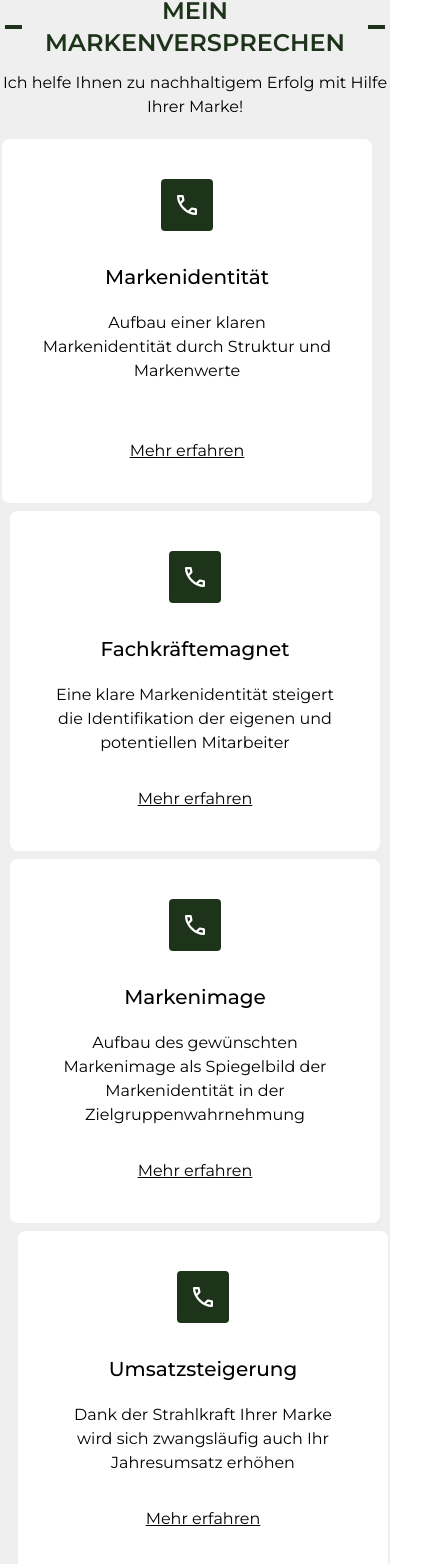
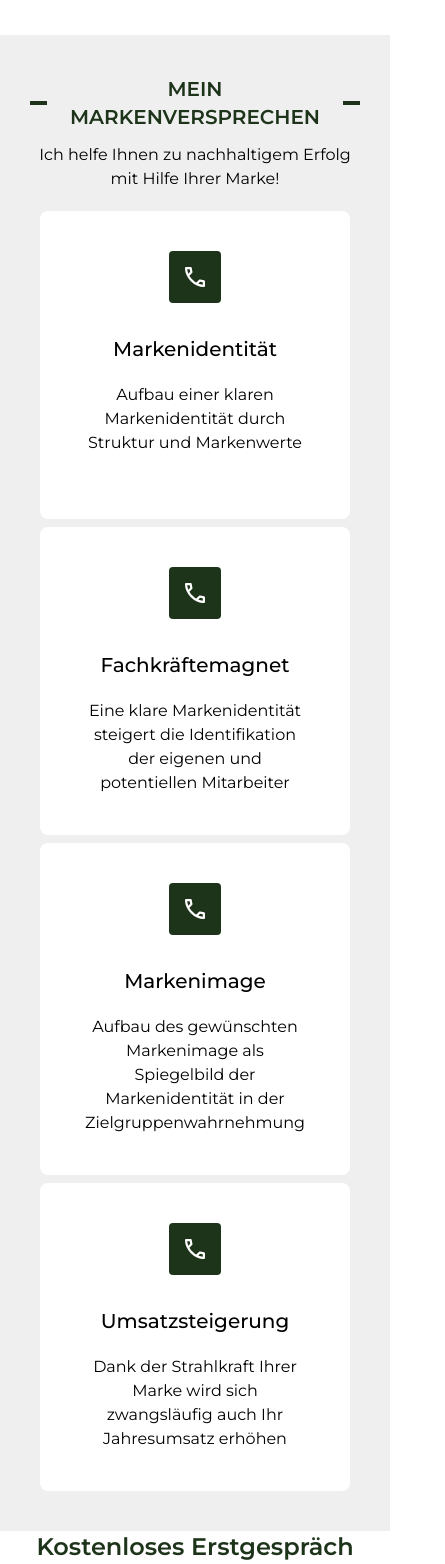
Before and after one commit to noahwiltz/marke-handwerk-vue-nuxt-app, a Nuxt app: page / in a window 390 px wide. Shown: the part 393-1957 px from the top of the page, 445 px wide, since content can reach past the window. Built offline with nearby package versions, Linux system fonts and the light colour scheme.

Commit message:
Fixing styling issues

```diff
--- a/components/ContactCta.vue
+++ b/components/ContactCta.vue
@@ -2,7 +2,9 @@
 
 <template>
   <div class="flex flex-col justify-center items-center mt-18">
-    <h2 class="sm:text-5xl text-3xl [color:#1D341A] font-semibold">
+    <h2
+      class="sm:text-5xl text-2xl [color:#1D341A] font-semibold text-center mx-5"
+    >
       Kostenloses Erstgespräch
     </h2>
     <p class="text-center sm:text-xl text-base font-extralight px-10 mt-5">
--- a/components/ContactForm.vue
+++ b/components/ContactForm.vue
@@ -5,14 +5,14 @@ const position = ref("");
 </script>
 
 <template>
-  <div class="mb-10" id="contact"></div>
+  <div class="mb-10" id="kontakt"></div>
   <TitleDivider
     title="Kontakt aufnehmen"
     subTitle="Treten Sie mit mir in Kontakt für ein unverbindliches Kennenlernen!"
     description="Ich melde mich schnellstmöglich bei Ihnen zurück und wir schauen gemeinsam welche Leistungen für Sie in Frage kommen."
   />
   <form>
-    <div class="flex sm:flex-row flex-col sm:p-25 p-0 pt-18">
+    <div class="flex sm:p-25 p-0 pt-18" id="form-container">
       <div
         class="w-full lg:w-1/2 [background-color:#1D341A] bg-ci-primary rounded-l-md sm:p-18 p-10 pb-20"
       >
@@ -86,3 +86,11 @@ const position = ref("");
     </div>
   </form>
 </template>
+
+<style>
+@media screen and (max-width: 1300px) {
+  #form-container {
+    flex-direction: column;
+  }
+}
+</style>
--- a/components/Footer.vue
+++ b/components/Footer.vue
@@ -2,7 +2,8 @@
 
 <template>
   <div
-    class="w-full flex sm:flex-row flex-col justify-between items-start [background-color:#EFEFEF] pt-10 sm:px-25 p-10 pb-18"
+    class="w-full flex justify-between items-start [background-color:#EFEFEF] pt-10 sm:px-25 p-10 pb-18"
+    id="footer-container"
   >
     <div>
       <h2 class="sm:text-3xl text-2xl font-semibold">Hilfe und Kontakt</h2>
@@ -28,7 +29,7 @@
       </div>
     </div>
     <div>
-      <h2 class="sm:text-3xl text-2xl font-semibold sm:mt-0 mt-10">
+      <h2 class="sm:text-3xl text-2xl font-semibold xl:mt-0 mt-10">
         Sie finden mich hier
       </h2>
       <div class="flex gap-x-5">
@@ -45,7 +46,7 @@
       </div>
     </div>
     <div>
-      <h2 class="sm:text-3xl text-2xl font-semibold sm:mt-0 mt-10">
+      <h2 class="sm:text-3xl text-2xl font-semibold xl:mt-0 mt-10">
         Leistungen
       </h2>
       <p class="text-base mt-5">Marken-Check-Up</p>
@@ -55,7 +56,7 @@
       <p class="text-base mt-5">Lorem ipsum</p>
     </div>
     <div>
-      <h2 class="text-3xl font-semibold sm:mt-0 mt-10">Sitemap</h2>
+      <h2 class="text-3xl font-semibold xl:mt-0 mt-10">Sitemap</h2>
       <p class="text-base mt-5">Startseite</p>
       <p class="text-base mt-5">Leistungen</p>
       <p class="text-base mt-5">Über mich</p>
@@ -64,3 +65,11 @@
     </div>
   </div>
 </template>
+
+<style>
+@media screen and (max-width: 1280px) {
+  #footer-container {
+    flex-direction: column;
+  }
+}
+</style>
--- a/components/IconCard.vue
+++ b/components/IconCard.vue
@@ -7,7 +7,7 @@ defineProps({
 
 <template>
   <div
-    class="flex flex-col justify-center items-center min-w-[370px] max-w-[370px] max-h-[400px] rounded-lg bg-white p-10 hover:scale-95 duration-300 ease-in-out cursor-pointer"
+    class="flex flex-col justify-center items-center max-w-[370px] max-h-[400px] rounded-lg bg-white p-10 hover:scale-95 duration-300 ease-in-out cursor-pointer"
   >
     <div class="[background-color:#1D341A] rounded sm:p-8 p-4">
       <img class="sm:w-6 w-5 fill-black" src="/icons/call-icon.svg" alt="" />
@@ -17,6 +17,6 @@ defineProps({
       v-html="description"
       class="text-center sm:text-xl text-base font-extralight mt-5"
     ></p>
-    <a class="font-extralight underline mt-8" href="">Mehr erfahren</a>
+    <!--a class="font-extralight underline mt-8" href="">Mehr erfahren</a-->
   </div>
 </template>
--- a/components/ImageCard.vue
+++ b/components/ImageCard.vue
@@ -21,12 +21,19 @@ defineProps({
         v-html="description"
         class="max-w-96 sm:text-xl text-base font-extralight text-center mt-10"
       ></p>
-      <a
+      <!--a
         class="sm:text-xl text-lg font-medium underline mt-12"
         v-if="link"
         :href="link"
         >Mehr erfahren</a
-      >
+  -->
+      <div class="relative w-fit group mx-auto mt-10">
+        <div
+          class="text-sm text-gray-500 group-hover:opacity-100 opacity-70 transition-opacity duration-300"
+        >
+          ↔️ Zum Swipen wischen
+        </div>
+      </div>
     </div>
   </div>
 </template>
--- a/components/ImageTextBulletsStage.vue
+++ b/components/ImageTextBulletsStage.vue
@@ -8,6 +8,7 @@ defineProps({
 </script>
 
 <template>
+  <div class="mb-10" id="ueber-mich"></div>
   <div class="flex px-10 mt-30" id="image-text-bullets-container">
     <div
       class="sm:w-1/2 w-full sm:h-210 h-100 bg-cover bg-center rounded-lg"
--- a/components/Navbar.vue
+++ b/components/Navbar.vue
@@ -7,7 +7,7 @@ const menuOpen = ref(false);
 <template>
   <div class="flex absolute w-full">
     <img
-      class="sm:w-auto w-35 lg:ms-25 m-0"
+      class="sm:w-auto w-35 lg:ms-25 m-0 z-100"
       src="/marke-handwerk-logo.svg"
       alt="Logo"
     />
@@ -74,12 +74,16 @@ const menuOpen = ref(false);
   <transition name="fade">
     <div
       v-if="menuOpen"
-      class="absolute left-0 w-full h-full [background-color:#1D341A]/95 text-white flex flex-col items-start px-25 py-10 space-y-4 top-0 md:hidden"
+      class="absolute w-full h-full [background-color:#1D341A]/90 text-white flex flex-col items-center justify-start space-y-4 top-0 pt-30 md:hidden transition-all ease-in-out delay-300"
     >
       <NuxtLink to="/" @click="menuOpen = false">Startseite</NuxtLink>
-      <NuxtLink to="/" @click="menuOpen = false">Markenversprechen</NuxtLink>
-      <NuxtLink to="/" @click="menuOpen = false">Über mich</NuxtLink>
-      <NuxtLink to="/" @click="menuOpen = false">Leistungen</NuxtLink>
+      <NuxtLink to="/#markenversprechen" @click="menuOpen = false"
+        >Markenversprechen</NuxtLink
+      >
+      <NuxtLink to="/#ueber-mich" @click="menuOpen = false">Über mich</NuxtLink>
+      <NuxtLink to="/#leistungen" @click="menuOpen = false"
+        >Leistungen</NuxtLink
+      >
       <div class="flex items-center space-x-3 mt-4">
         <div class="bg-ci-primary rounded p-2">
           <img src="/icons/call-icon.svg" alt="Call icon" />
@@ -87,8 +91,9 @@ const menuOpen = ref(false);
         <a href="tel:+491737943151">+49 173 / 7943151</a>
       </div>
       <NuxtLink
-        to="/#contact"
+        to="/#kontakt"
         class="bg-ci-primary px-4 py-2 rounded mt-2 uppercase"
+        @click="menuOpen = false"
         >Kontakt</NuxtLink
       >
     </div>
@@ -101,4 +106,19 @@ const menuOpen = ref(false);
     display: none;
   }
 }
+
+.fade-enter-active,
+.fade-leave-active {
+  transition: opacity 0.3s ease, transform 0.3s ease;
+}
+.fade-enter-from,
+.fade-leave-to {
+  opacity: 0;
+  transform: translateY(-10px);
+}
+.fade-enter-to,
+.fade-leave-from {
+  opacity: 1;
+  transform: translateY(0);
+}
 </style>
--- a/components/ServiceStage.vue
+++ b/components/ServiceStage.vue
@@ -37,6 +37,7 @@ onMounted(() => {
 </script>
 
 <template>
+  <div class="mb-10" id="leistungen"></div>
   <div class="sm:p-25 p-10">
     <TitleDivider
       title="Meine Leistungen"
--- a/components/TitleDivider.vue
+++ b/components/TitleDivider.vue
@@ -7,13 +7,13 @@ defineProps({
 </script>
 
 <template>
-  <div class="flex flex-col justify-center items-center px-10">
+  <div class="flex flex-col justify-center items-center">
     <div class="flex justify-center items-center">
       <div
         class="sm:w-12 w-5 h-fit [background-color:#1D341A] sm:p-1 p-0.5 mx-5"
       ></div>
       <h2
-        class="xl:text-6xl md:text-4xl text-2xl text-center uppercase [color:#1D341A] font-semibold"
+        class="xl:text-6xl md:text-4xl text-xl text-center uppercase [color:#1D341A] font-semibold"
       >
         {{ title }}
       </h2>
@@ -21,12 +21,12 @@ defineProps({
         class="sm:w-12 w-5 h-fit [background-color:#1D341A] sm:p-1 p-0.5 mx-5"
       ></div>
     </div>
-    <h3 class="xl:text-3xl md:text-2xl text-base text-center mt-3">
+    <h3 class="xl:text-3xl md:text-2xl text-base text-center mx-5 mt-3">
       {{ subTitle }}
     </h3>
     <p
       v-html="description"
-      class="max-w-3xl sm:text-xl text-base font-extralight text-center mt-5"
+      class="max-w-3xl sm:text-xl text-base font-extralight text-center mx-5 mt-5"
     ></p>
   </div>
 </template>
--- a/components/UniqueSellingPoints.vue
+++ b/components/UniqueSellingPoints.vue
@@ -1,15 +1,18 @@
 <script setup></script>
 <template>
+  <div class="mb-10" id="markenversprechen"></div>
   <div
-    class="flex flex-col justify-center items-center [background-color:#EFEFEF] pt-18 sm:px-25 px-10 pb-25"
+    class="flex flex-col justify-center items-center [background-color:#EFEFEF] pt-18 sm:px-25 p-10 pb-25"
   >
     <TitleDivider
       title="Mein Markenversprechen"
       subTitle="Ich helfe Ihnen zu nachhaltigem Erfolg mit Hilfe Ihrer Marke!"
       description=""
     />
-    <div class="md:flex flex-row justify-center space-x-2 space-y-2 mt-18">
-      <div class="2xl:flex flew-row space-x-2 space-y-2">
+    <div
+      class="md:flex flex-row justify-center sm:space-x-2 space-x-0 space-y-2 mt-18"
+    >
+      <div class="2xl:flex flew-row sm:space-x-2 space-x-0 space-y-2">
         <IconCard
           title="Markenidentität"
           description="Aufbau einer klaren Markenidentität durch Struktur und Markenwerte <br><br>"
@@ -19,7 +22,7 @@
           description="Eine klare Markenidentität steigert die Identifikation der eigenen und potentiellen Mitarbeiter"
         />
       </div>
-      <div class="2xl:flex flew-row space-x-2 space-y-2">
+      <div class="2xl:flex flew-row sm:space-x-2 space-x-0 space-y-2">
         <IconCard
           title="Markenimage"
           description="Aufbau des gewünschten Markenimage als Spiegelbild der Markenidentität in der Zielgruppenwahrnehmung"
--- a/nuxt.config.ts
+++ b/nuxt.config.ts
@@ -1,4 +1,5 @@
 export default defineNuxtConfig({
+  ssr: false, // ← Deaktiviert Server-Side-Rendering = statisch
   app: {
     head: {
       meta: [
```
Also changed, not shown: 1 other file (tests, documents, lock files or other folders).
